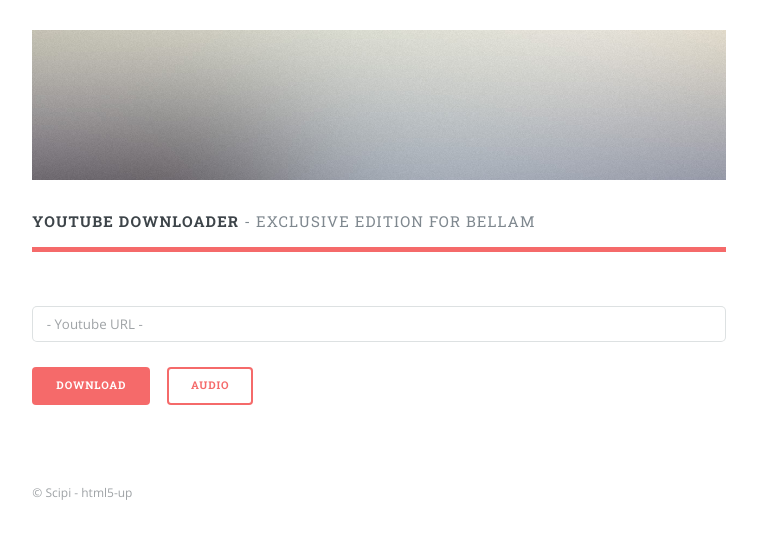
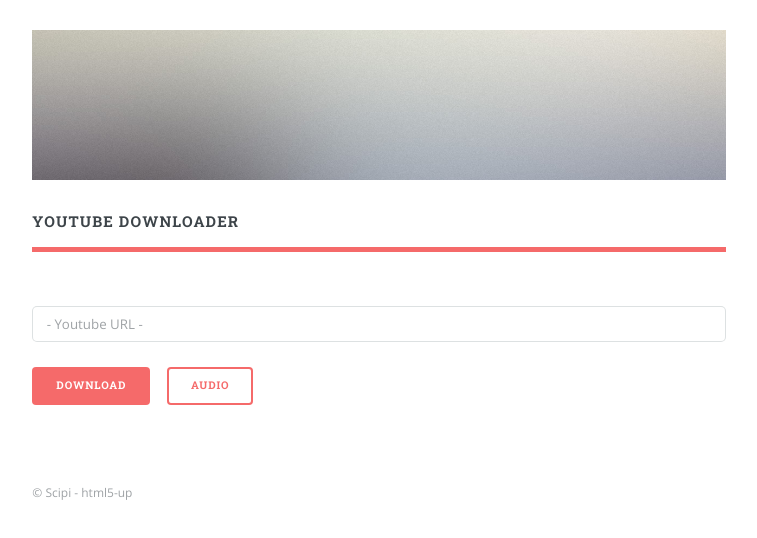
Before and after one commit to esceer/yt-easy-fetch, a website: page index.html in a window 1280 px wide. Shown: the whole page, without its empty margins (261-1018 px from the left). Drawn offline with nearby package versions, Linux system fonts and the light colour scheme.

Commit message:
Changed title

```diff
--- a/index.html
+++ b/index.html
@@ -15,7 +15,7 @@
                 </div>
 
                 <header id="header">
-                    <p class="logo"><strong>Youtube downloader</strong> - exclusive edition for Bellam</p>
+                    <p class="logo"><strong>Youtube downloader</strong></p>
                 </header>
 
                 <section>
```
